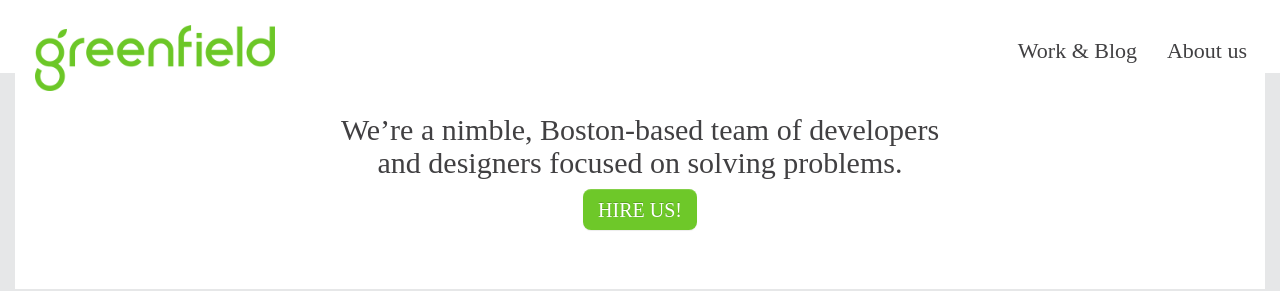
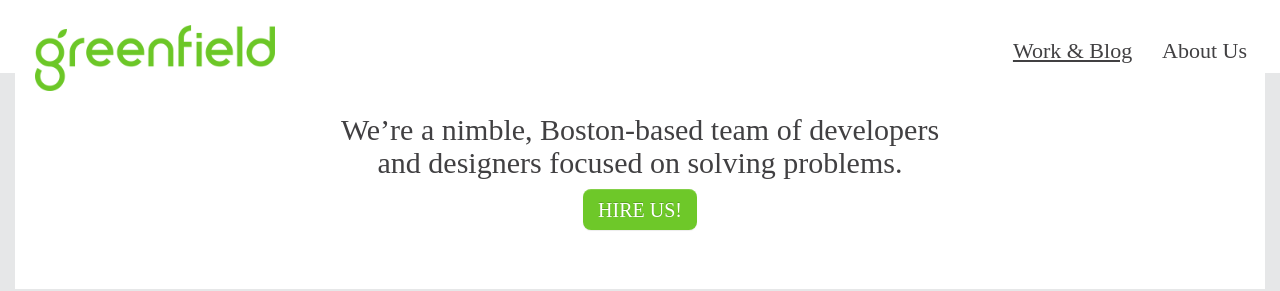
Before and after one commit to greenfieldhq/greenfieldhq.github.io, a Jekyll site: the page built from index.md, in a window 1280 px wide. Shown: the top 291 px of the page. Built offline with Jekyll 4.4.1, drawn with Linux system fonts in a browser that asks for light colours; nearby versions of some CDN libraries; some web fonts are replaced; library files that are not in the unit come from our copies.

Commit message:
Hack for highlighting the active link in the nav

```diff
--- a/_includes/nav.html
+++ b/_includes/nav.html
@@ -8,9 +8,13 @@
 
   <!-- Collect the nav links, forms, and other content for toggling -->
   <div class="collapse navbar-collapse" id="jb-navbar-collapse">
-    <form class="form navbar-right">
-      <button type="button" class="btn btn-link">Work & Blog</button>
-      <button type="button" class="btn btn-link">About us</button>
-    </form>
+    <div class="navbar-right">
+      <a href="/">
+        <button type="button" class="btn btn-link {% if page.url == "/" or page.url == "/blog" %}active-page{% endif %}">Work & Blog</button>
+      </a>
+      <a href="/about">
+      <button type="button" class="btn btn-link {% if page.url == "/about" %}active-page{% endif %}">About Us</button>
+      </a>
+    </div>
   </div><!-- /.navbar-collapse -->
 </nav>
--- a/assets/css/greenfield.scss
+++ b/assets/css/greenfield.scss
@@ -69,6 +69,10 @@ section.page-body {
   outline: 0px;
 }
 
+.active-page {
+  text-decoration: underline;
+}
+
 .hire-us {
   padding: 7px 15px 5px 15px;
   font-size: 20px;
@@ -92,6 +96,10 @@ section.page-body {
     font-family: $font-primary-bold;;
     font-size: 22px;
     margin-top: 18px;
+  }
+  a:hover, a:focus {
+    color: #2a6496;
+    text-decoration: none;
   }
 }
 
```
